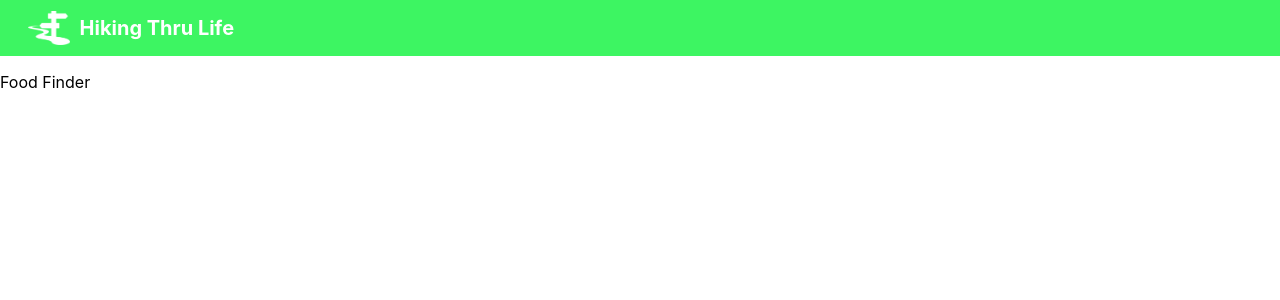
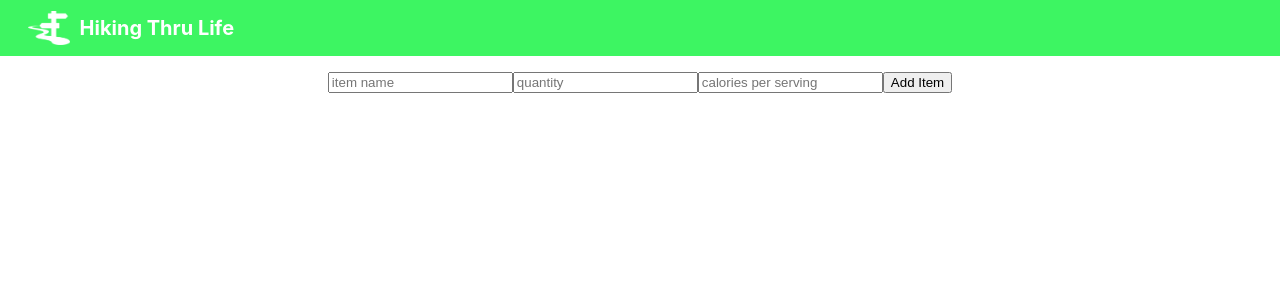
Before and after one commit to bschoenfeld16/hiking-thru-life, a React (Create React App) app: page / in a window 1280 px wide. Shown: the top 300 px of the page. Built offline with nearby package versions, Linux system fonts and the light colour scheme.

Commit message:
item form and item list

```diff
--- a/package.json
+++ b/package.json
@@ -8,7 +8,8 @@
     "@testing-library/user-event": "^7.2.1",
     "react": "^16.12.0",
     "react-dom": "^16.12.0",
-    "react-scripts": "3.3.0"
+    "react-scripts": "3.3.0",
+    "react-uuid": "^1.0.2"
   },
   "scripts": {
     "start": "react-scripts start",
--- /dev/null
+++ b/src/components/Pack/ItemForm/ItemForm.js
@@ -0,0 +1,41 @@
+import React, {Component} from 'react'
+import classes from './ItemForm.module.css'
+
+class ItemForm extends Component {
+    state = {
+        item: {
+            name: '',
+            quantity: '',
+            caloriesPerServing: ''
+        }
+    };
+
+    inputChangedHandler = (event, itemProperty) => {
+        const updatedItem = {...this.state.item};
+        updatedItem[itemProperty] = event.target.value;
+        this.setState({
+            item: updatedItem
+        })
+    };
+
+
+    render() {
+        const {name, quantity, caloriesPerServing} = this.state.item;
+        return (
+            <div className={classes.ItemForm}>
+                <input type="text" placeholder="item name"
+                       value={name}
+                       onChange={(event) => this.inputChangedHandler(event, "name")}/>
+                <input type="number" placeholder="quantity"
+                       value={quantity}
+                       onChange={(event) => this.inputChangedHandler(event, "quantity")}/>
+                <input type="number" placeholder="calories per serving"
+                       value={caloriesPerServing}
+                       onChange={(event) => this.inputChangedHandler(event, "caloriesPerServing")}/>
+                <button onClick={() => this.props.packItemAdded(this.state.item)}>Add Item</button>
+            </div>
+        )
+    }
+}
+
+export default ItemForm
--- /dev/null
+++ b/src/components/Pack/ItemForm/ItemForm.module.css
@@ -0,0 +1,4 @@
+.ItemForm {
+    display: flex;
+    justify-content: center;
+}
--- /dev/null
+++ b/src/components/Pack/PackItem/PackItem.js
@@ -0,0 +1,14 @@
+import React from "react";
+import classes from './PackItem.module.css'
+
+const packItem = (props) => {
+   return (
+       <div className={classes.PackItem}>
+           <p>Name: {props.name}</p>
+           <p>Quantity: {props.quantity}</p>
+           <p>Calories: {props.calories}</p>
+       </div>
+   )
+};
+
+export default packItem
--- /dev/null
+++ b/src/components/Pack/PackItem/PackItem.module.css
@@ -0,0 +1,8 @@
+.PackItem {
+    width: 80%;
+    border: 1px solid #eee;
+    box-shadow: 0 2px 3px #ccc;
+    padding: 10px;
+    margin: 10px auto;
+    box-sizing: border-box;
+}
--- a/src/containers/PackBuilder/PackBuilder.js
+++ b/src/containers/PackBuilder/PackBuilder.js
@@ -1,10 +1,35 @@
 import React, {Component} from "react";
+import ItemForm from "../../components/Pack/ItemForm/ItemForm";
+import PackItem from "../../components/Pack/PackItem/PackItem";
+import uuid from 'react-uuid';
 
 class PackBuilder extends Component {
+    state = {
+        packItems: []
+    };
+
+    packItemAddedHandler = (item) => {
+        this.setState({
+            packItems: this.state.packItems.concat(item)
+        });
+        console.log(this.state.packItems)
+    };
+
     render() {
         return (
             <div>
-                Food Finder
+                <ItemForm
+                    packItemAdded={(item) => this.packItemAddedHandler(item)}/>
+                {
+                    this.state.packItems.map(packItem => (
+                        <PackItem
+                            key={uuid()}
+                            name={packItem.name}
+                            quantity={packItem.quantity}
+                            calories={packItem.quantity * packItem.caloriesPerServing}
+                        />
+                    ))
+                }
             </div>
         )
     }
```
Also changed, not shown: 1 other file (tests, documents, lock files or other folders).
